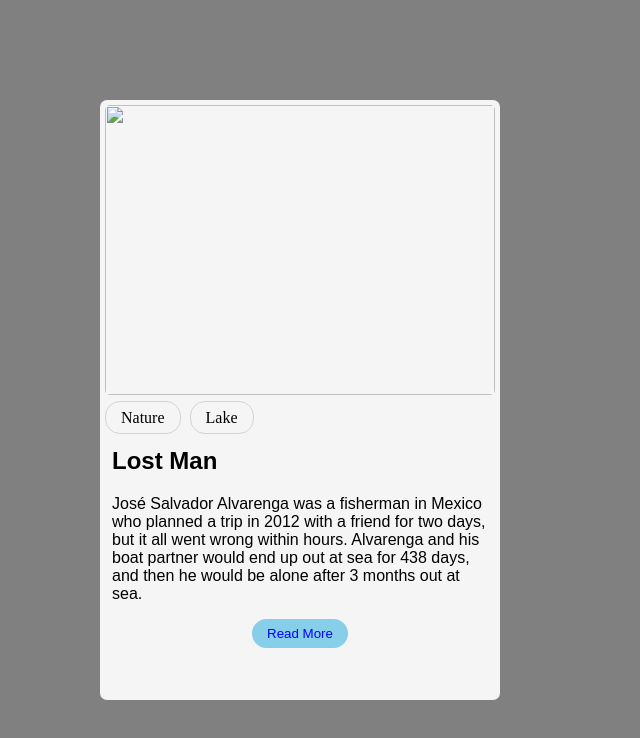
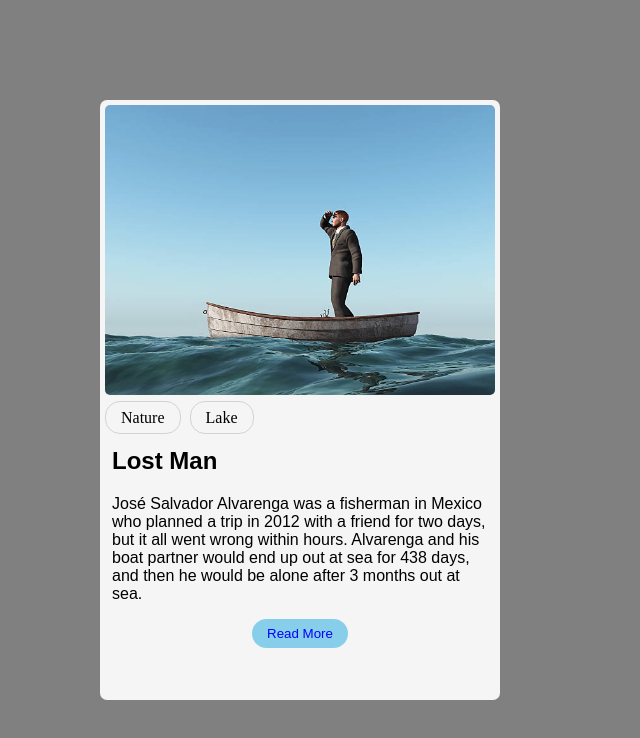
Before and after one commit to skamal-123/Simple-Card, a plain HTML site: page index.html in a window 1280 px wide. Shown: the whole page, without its empty margins (0-640 px from the left). Drawn offline with Linux system fonts and the light colour scheme; the site is published under a folder, as on GitHub Pages, so addresses that start at the root find nothing; a script that the page names is missing.

Commit message:
Update index.html

```diff
--- a/index.html
+++ b/index.html
@@ -14,7 +14,7 @@
 <body>
   <div class="container">
     <div class="image">
-      <img width="390px" height="290px" src="/lost-man-in-a-boat.jpg" alt="">
+      <img width="390px" height="290px" src="lost-man-in-a-boat.jpg" alt="">
     </div>
     <div class="capsules">
       <span>Nature</span>
```
